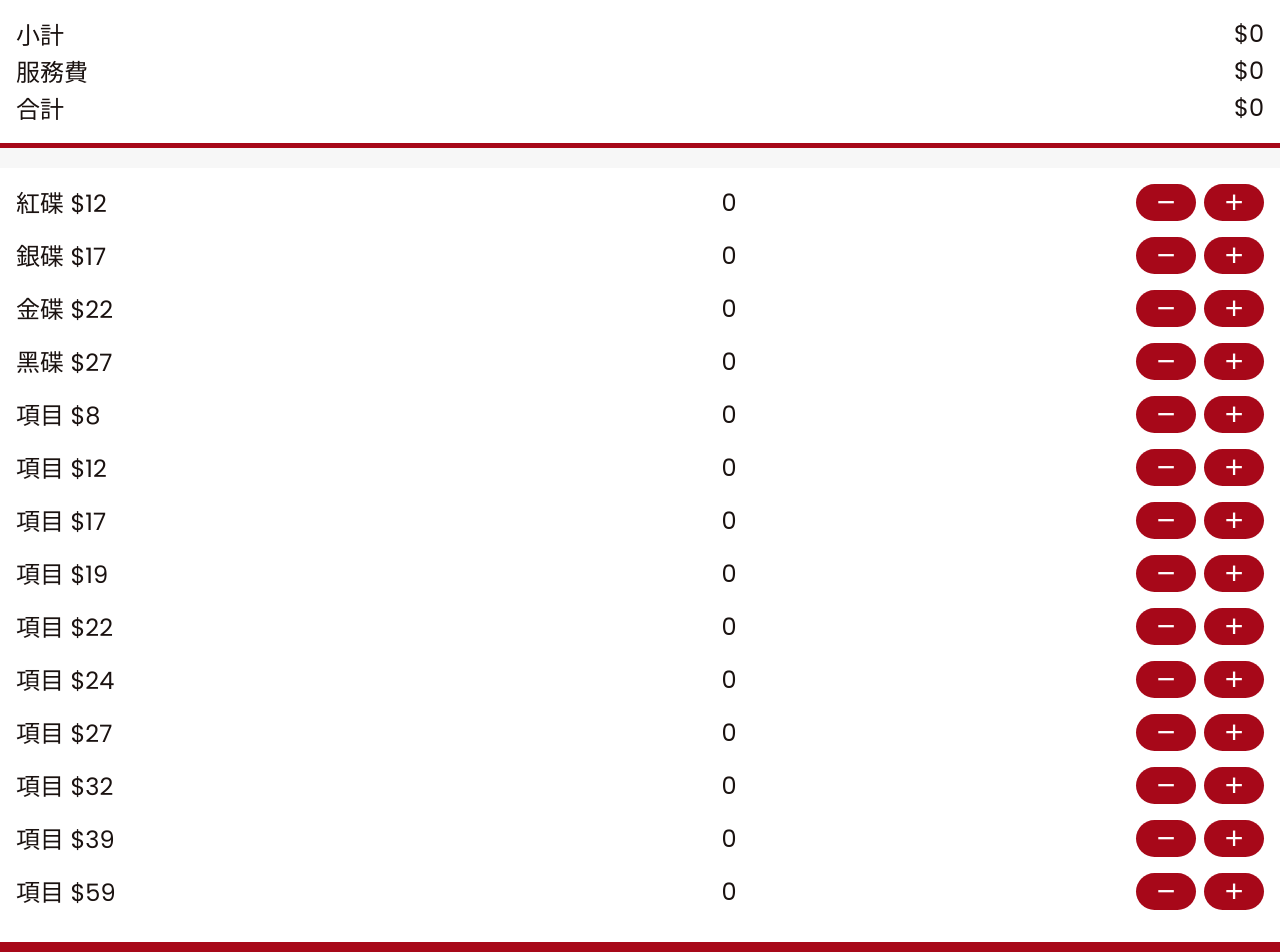
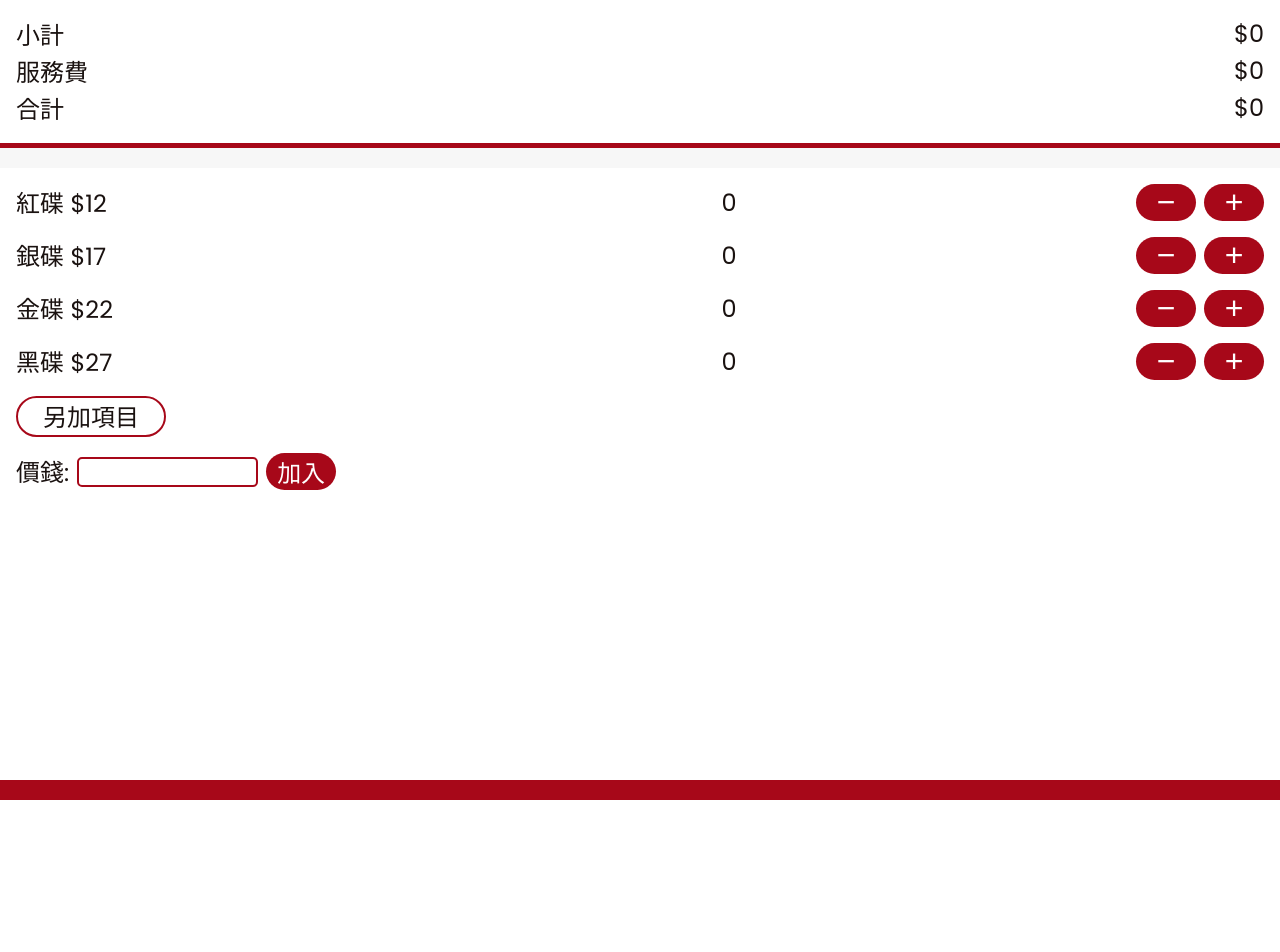
Before and after one commit to man7788/sushiro-calculator, a React (Vite) app in the folder calculator/: page / in a window 1280 px wide. Shown: the top 952 px of the page. After the commit the page ends 800 px from the top, so only its background shows below. Built offline with nearby package versions, Linux system fonts and the light colour scheme.

Commit message:
Add Extra and From to render

```diff
--- a/calculator/src/Components/Body.jsx
+++ b/calculator/src/Components/Body.jsx
@@ -1,23 +1,20 @@
+import { useState } from 'react';
 import styles from './Body.module.css';
 import Item from './Items/Item';
+import Form from './Items/Form';
+import Extra from './Items/Extra';
 
 const Body = () => {
+  const [extraPrices, setExtraPrices] = useState([]);
+
   return (
     <div className={styles.Body}>
       <Item name={'紅碟'} price={12} />
       <Item name={'銀碟'} price={17} />
       <Item name={'金碟'} price={22} />
       <Item name={'黑碟'} price={27} />
-      <Item price={8} />
-      <Item price={12} />
-      <Item price={17} />
-      <Item price={19} />
-      <Item price={22} />
-      <Item price={24} />
-      <Item price={27} />
-      <Item price={32} />
-      <Item price={39} />
-      <Item price={59} />
+      <Extra extraPrices={extraPrices} />
+      <Form extraPrices={extraPrices} setExtraPrices={setExtraPrices} />
     </div>
   );
 };
```
